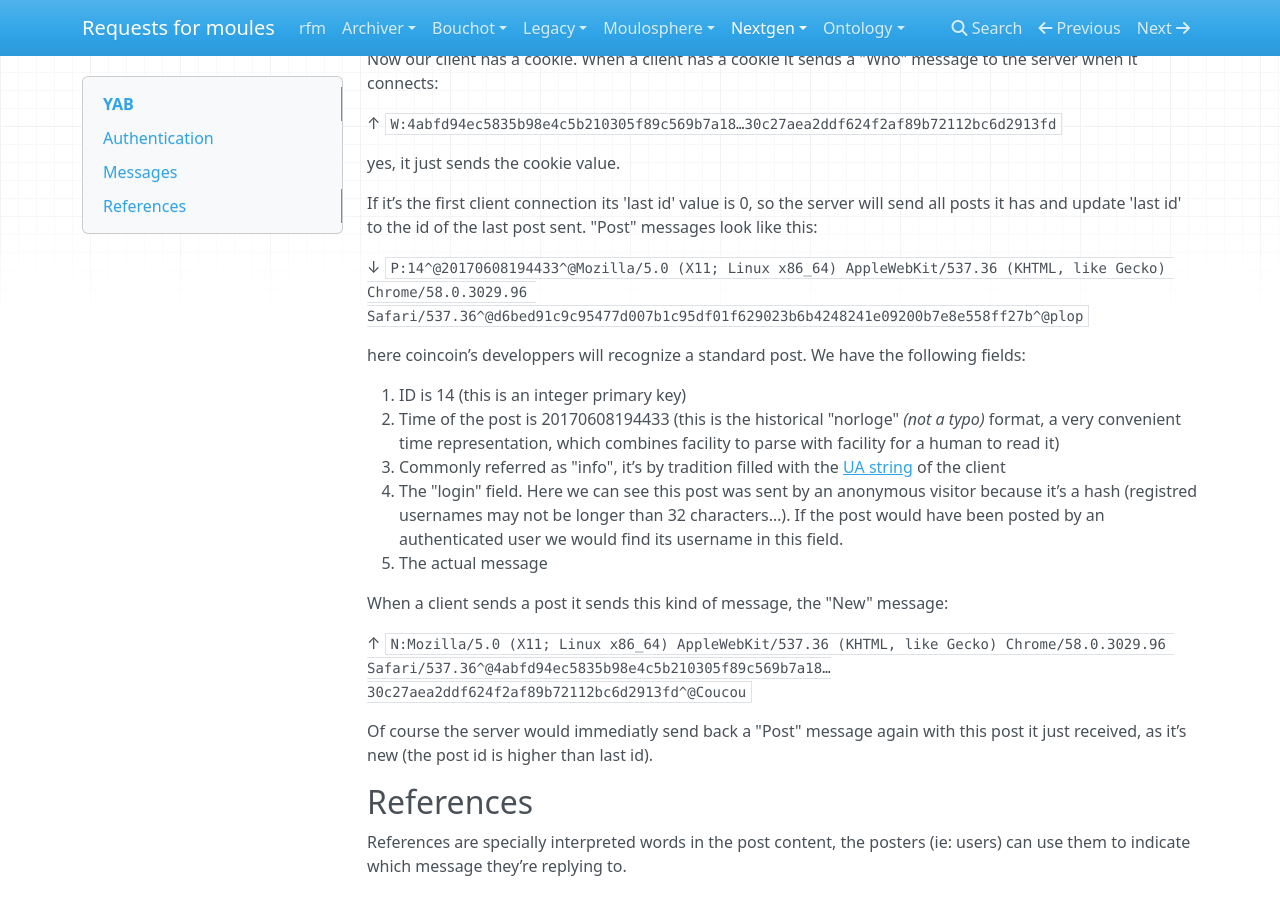
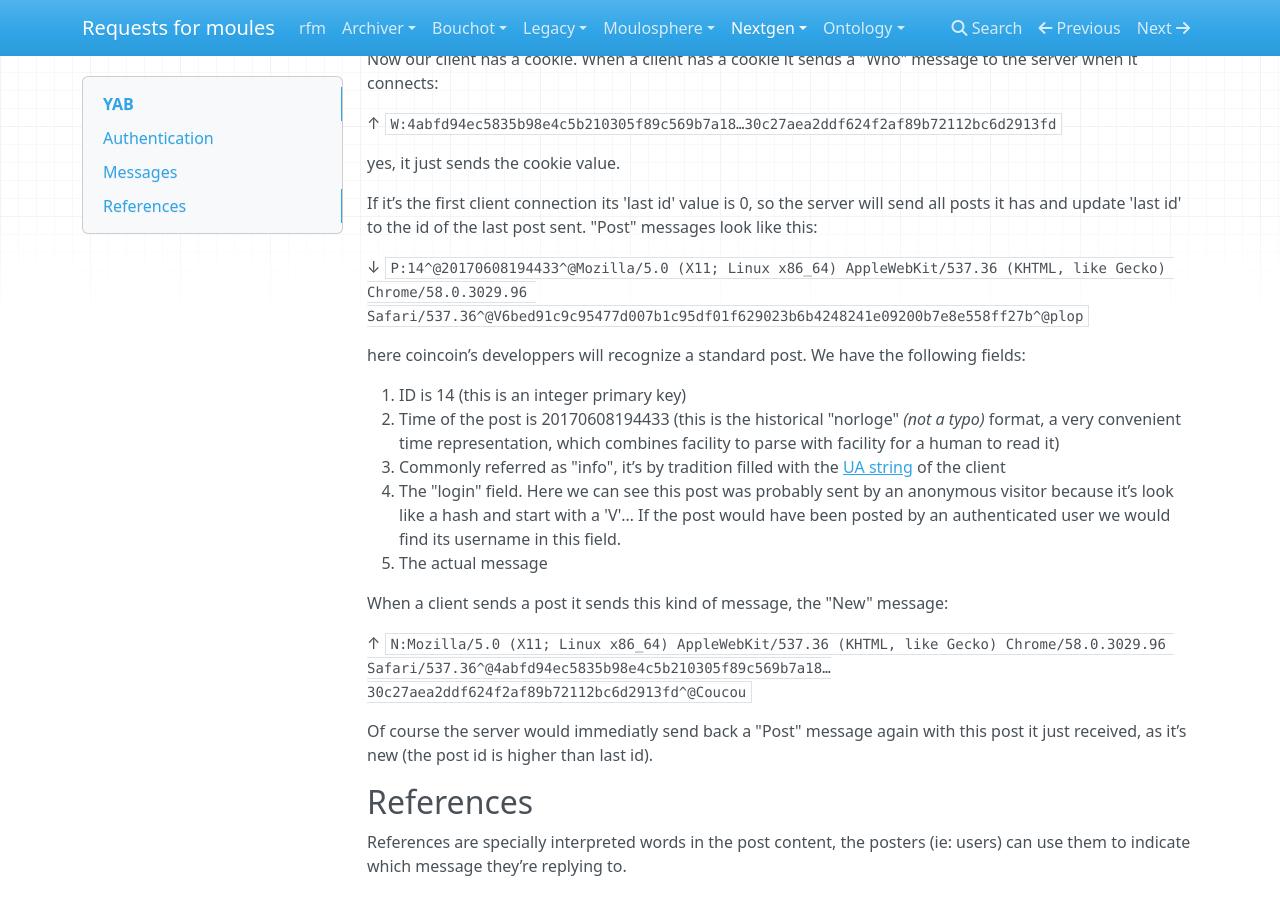
Before and after one commit to devnewton/rfm, an MkDocs documentation site: the page built from docs/nextgen/yab.md, in a window 1280 px wide and 900 px high, scrolled down 1412 px. Built offline with MkDocs 1.6.1, drawn with Linux system fonts in a browser that asks for light colours; nearby versions of some CDN libraries.

Commit message:
Update yab.md
Default usernames are valid usernames (usernames are not more limited to 32 char). It’s still the sha256 hash but the first char is replaced with a 'V' (username can’t start with a letter)

```diff
--- a/docs/nextgen/yab.md
+++ b/docs/nextgen/yab.md
@@ -46,14 +46,14 @@ yes, it just sends the cookie value.
 
 If it’s the first client connection its 'last id' value is 0, so the server will send all posts it has and update 'last id' to the id of the last post sent. "Post" messages look like this:
 
-↓    `P:14^@20170608194433^@Mozilla/5.0 (X11; Linux x86_64) AppleWebKit/537.36 (KHTML, like Gecko) Chrome/58.0.3029.96 Safari/537.36^@d6bed91c9c95477d007b1c95df01f629023b6b4248241e09200b7e8e558ff27b^@plop`
+↓    `P:14^@20170608194433^@Mozilla/5.0 (X11; Linux x86_64) AppleWebKit/537.36 (KHTML, like Gecko) Chrome/58.0.3029.96 Safari/537.36^@V6bed91c9c95477d007b1c95df01f629023b6b4248241e09200b7e8e558ff27b^@plop`
 
 here coincoin’s developpers will recognize a standard post. We have the following fields:
 
  1. ID is 14 (this is an integer primary key)
  2. Time of the post is 20170608194433 (this is the historical "norloge" _(not a typo)_ format, a very convenient time representation, which combines facility to parse with facility for a human to read it)
  3. Commonly referred as "info", it’s by tradition filled with the [UA string](https://en.wikipedia.org/wiki/User_agent) of the client
- 4. The "login" field. Here we can see this post was sent by an anonymous visitor because it’s a hash (registred usernames may not be longer than 32 characters…). If the post would have been posted by an authenticated user we would find its username in this field.
+ 4. The "login" field. Here we can see this post was probably sent by an anonymous visitor because it’s look like a hash and start with a 'V'… If the post would have been posted by an authenticated user we would find its username in this field.
  5. The actual message
 
  When a client sends a post it sends this kind of message, the "New" message:
```
